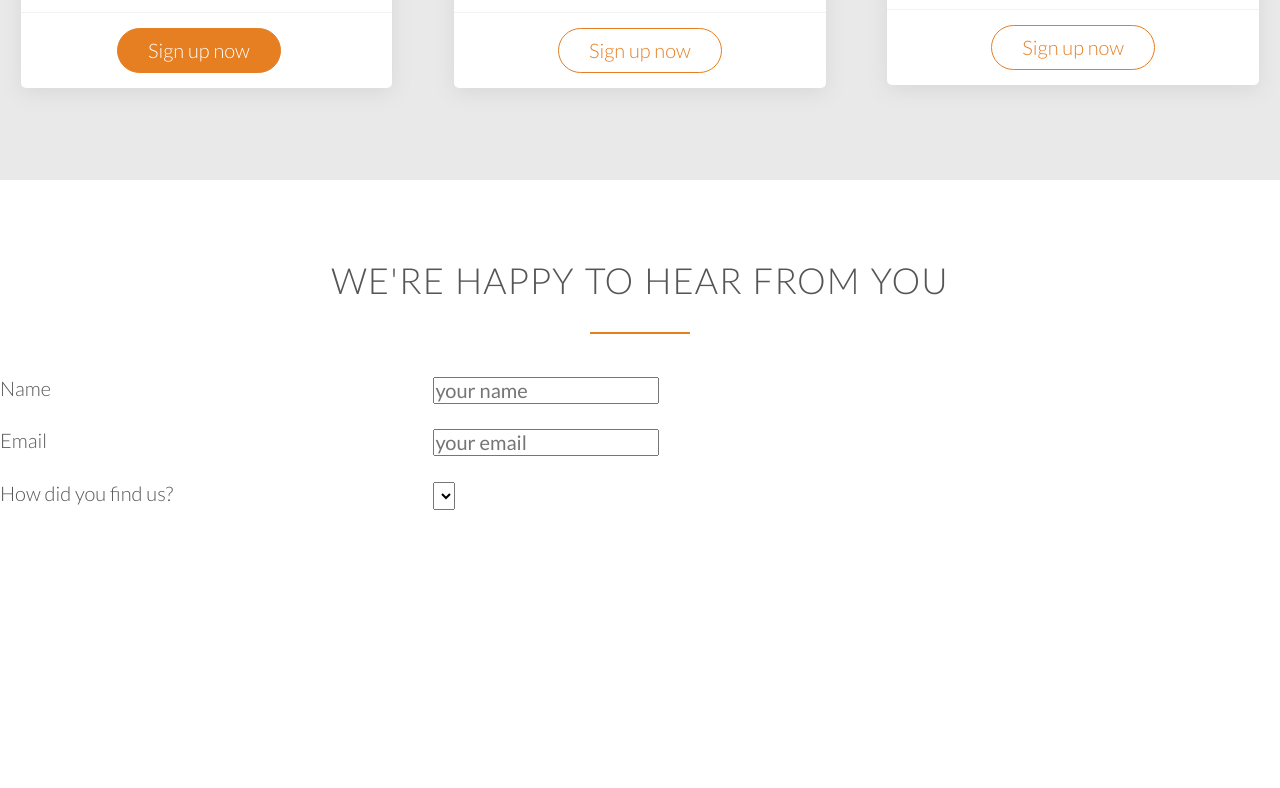
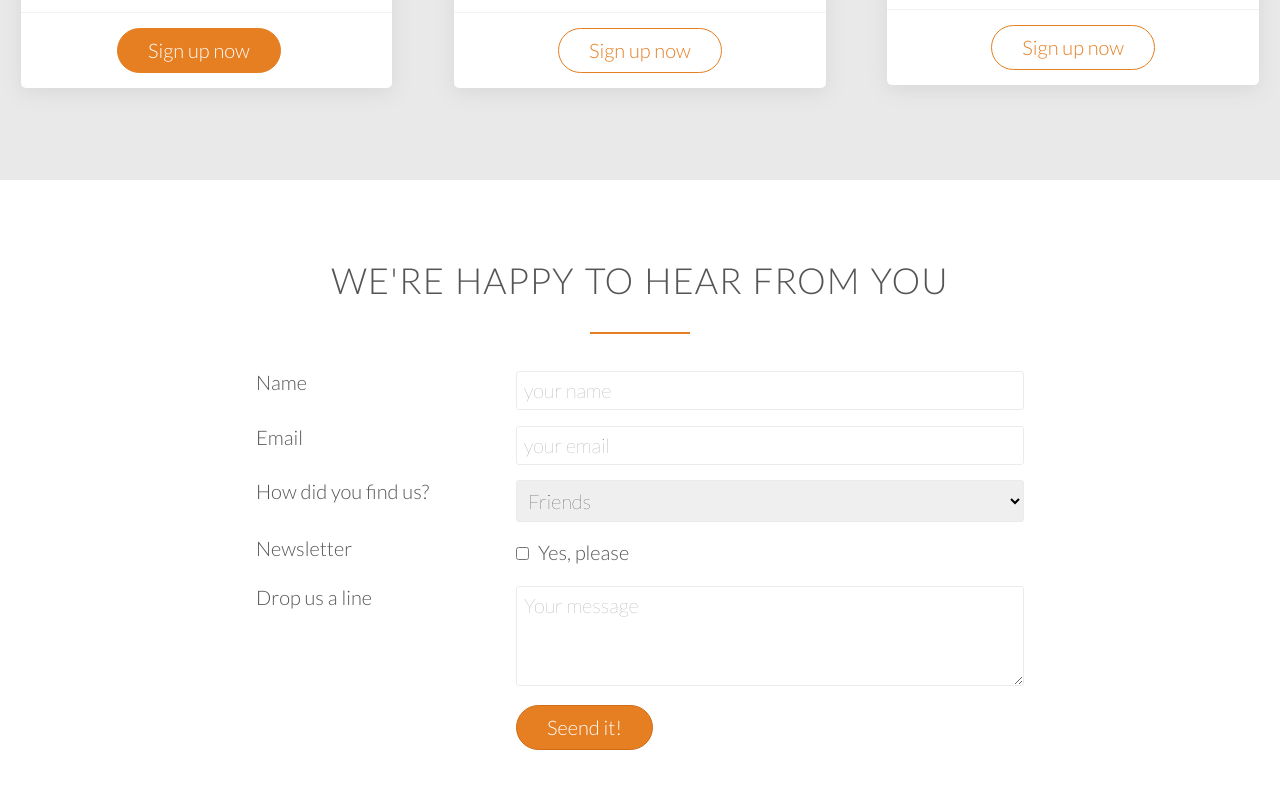
Before and after one commit to sazouaka/Omnifood_web_frontend, a plain HTML site: page index.html in a window 1280 px wide. Shown: the part 4634-5422 px from the top of the page. Before the commit the page ends 5237 px from the top, so only its background shows below. Drawn offline with Linux system fonts and the light colour scheme; files whose address does not match are found by name.

Commit message:
finished the contact form section

```diff
--- a/index.html
+++ b/index.html
@@ -347,15 +347,17 @@
                 <form method="post" action="#" class="contact-form">
                     <div class="row">
                         <div class="col span-1-of-3">
-                            <label>Name</label>
+                            <label for="name">Name</label>
                         </div>
                         <div class="col span-2-of-3"> <!-- it means that this column will be twice as big as the previous column -->
                             <input type="text" name="name" id="name" placeholder="your name" required>
+                            <!-- we put id=name here because we want to link it with the label.
+                                so when we select the label in the page the input feald will be highlited -->
                         </div>
                     </div>
                     <div class="row">
                         <div class="col span-1-of-3">
-                            <label>Email</label>
+                            <label for="email">Email</label>
                         </div>
                         <div class="col span-2-of-3"> <!-- it means that this column will be twice as big as the previous column -->
                             <input type="email" name="email" id="email" placeholder="your email" required>
@@ -363,12 +365,39 @@
                     </div>
                     <div class="row">
                         <div class="col span-1-of-3">
-                            <label>How did you find us?</label>
+                            <label for="find-us">How did you find us?</label>
                         </div>
                         <div class="col span-2-of-3"> <!-- it means that this column will be twice as big as the previous column -->
                             <select name="find-us" id="find-us">
-                                <!-- HEEEEEEERE I STOPPED THE VIDEO GOT STUCKED-->
+                                <option value="friends" selected>Friends</option>
+                                <option value="search">Search engine</option>
+                                <option value="ad">Advertisement</option>
+                                <option value="other">Other</option>
                             </select>
+                        </div>
+                    </div>
+                    <div class="row">
+                        <div class="col span-1-of-3">
+                            <label>Newsletter</label>
+                        </div>
+                        <div class="col span-2-of-3"> <!-- it means that this column will be twice as big as the previous column -->
+                            <input type="checkbox" name="news" id="news"> Yes, please
+                        </div>
+                    </div>
+                    <div class="row">
+                        <div class="col span-1-of-3">
+                            <label>Drop us a line</label>
+                        </div>
+                        <div class="col span-2-of-3"> <!-- it means that this column will be twice as big as the previous column -->
+                            <textarea name="message" placeholder="Your message"></textarea>
+                        </div>
+                    </div>
+                    <div class="row">
+                        <div class="col span-1-of-3">
+                            <label>&nbsp;</label>
+                        </div>
+                        <div class="col span-2-of-3"> <!-- it means that this column will be twice as big as the previous column -->
+                            <input type="submit" value="Seend it!">
                         </div>
                     </div>
                 </form>
@@ -379,6 +408,6 @@
 
 <!--
 
-Newsletter
-Drop us a line
+
+
 -->
--- a/ressources/css/style.css
+++ b/ressources/css/style.css
@@ -142,7 +142,8 @@ a:active {
 /* ----- BUTTONS ----- */
 
 .btn:link,
-.btn:visited /* means the button should look the same even after it's visisted */ {
+.btn:visited /* means the button should look the same even after it's visisted */,
+input[type=submit] {
     display: inline-block;
     padding: 10px 30px;
     font-weight: 300;
@@ -152,7 +153,8 @@ a:active {
 }
 
 .btn-full:link,
-.btn-full:visited {
+.btn-full:visited,
+input[type=submit] {
     background-color: #e67e22;
     border: 1px solid #e67e22;
     color: #fff;
@@ -166,13 +168,16 @@ a:active {
 }
 
 .btn:hover,
-.btn:active {
+.btn:active,
+input[type=submit]:hover,
+input[type=submit]:active {
     background-color: #cf6d17;
     color: #fff;
 }
 
 .btn-full:hover,
-.btn-full:active {
+.btn-full:active,
+input[type=submit] {
     border: 1px solid #cf6d17;
 }
 
@@ -464,3 +469,35 @@ cite img {
 .plan-box ul li {
     padding: 5px 0;
 }
+
+/* ---------------------------------------------- */
+/* SIGN UP */
+/* ---------------------------------------------- */
+
+.contact-form {
+    width: 60%;
+    margin: 0 auto;
+}
+
+input[type=text]/*this is another way to select in css*/,
+input[type=email],
+select,
+textarea {
+    width: 100%;
+    padding: 7px;
+    border-radius: 3px;
+    border: 1px solid rgb(235, 235, 235);
+    font-weight: 100;
+}
+
+textarea {
+    height: 100px;
+}
+
+input[type=checkbox] {
+    margin: 10px 5px 10px 0;
+}
+
+*:focus {
+    outline: none;
+}
```
